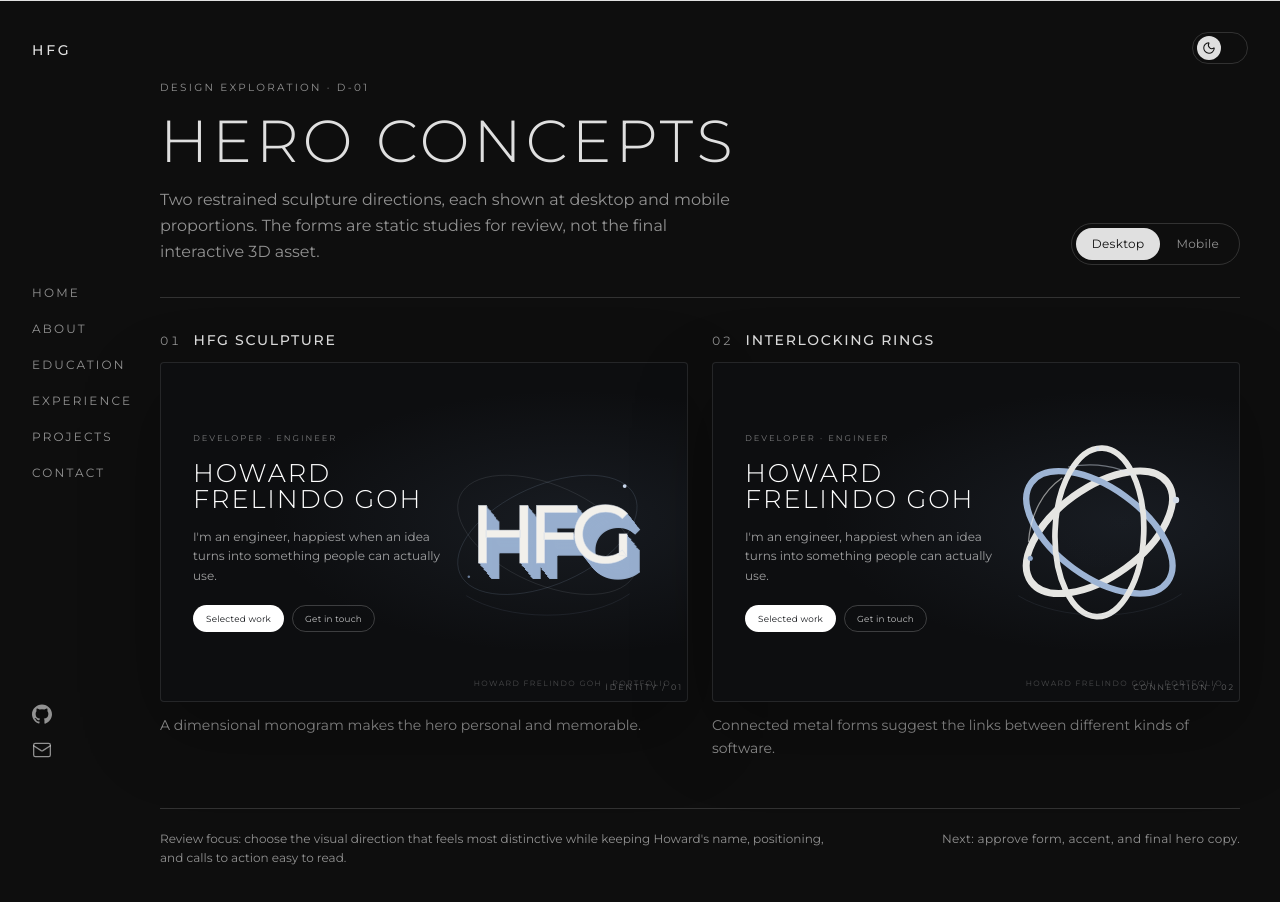
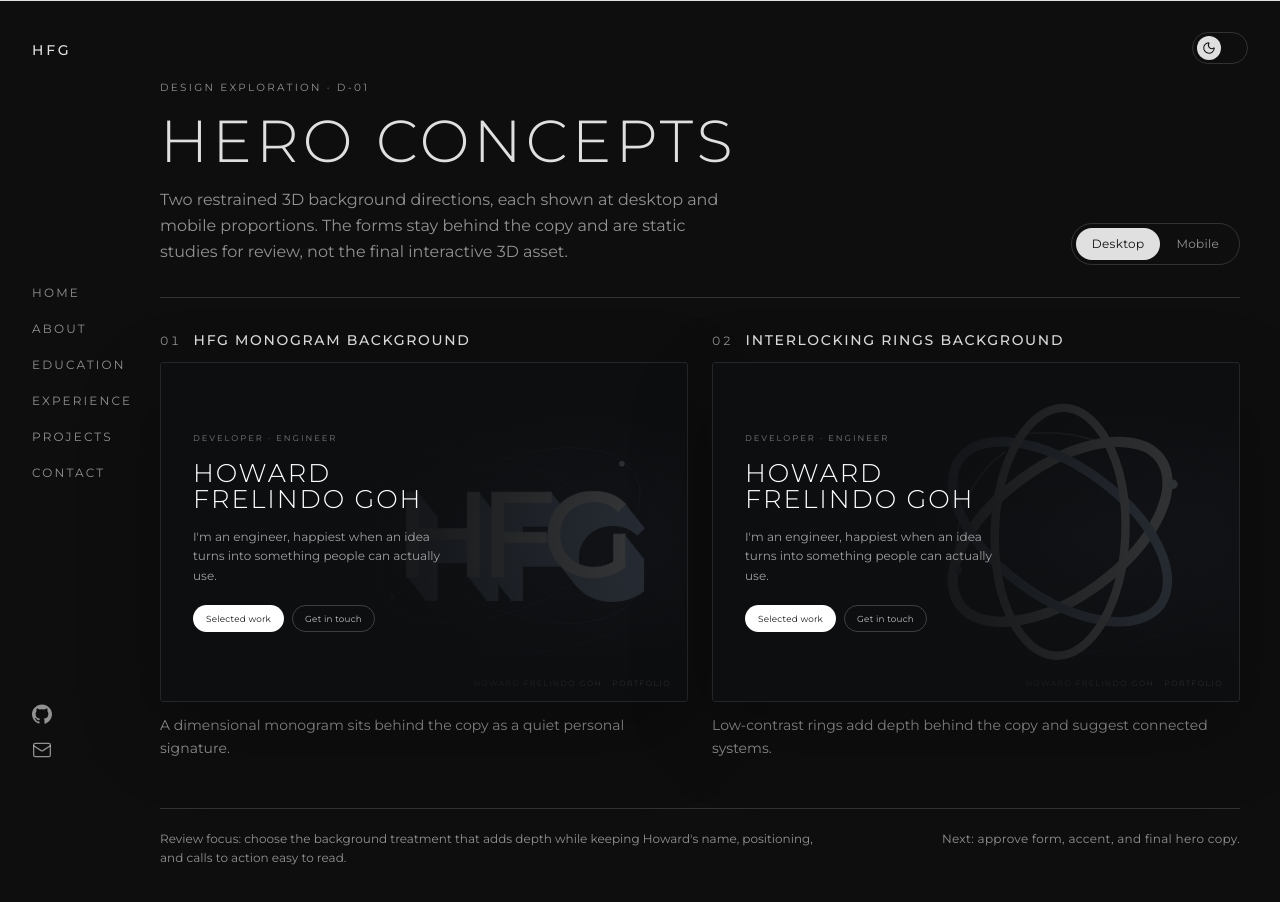
Before and after one commit to Hinsane5/portfolio, a Next.js app: page /design/hero-concepts in a window 1280 px wide. Shown: the top 902 px of the page. Built offline with nearby package versions, Linux system fonts and the light colour scheme; no server answers.

Commit message:
Shift hero concepts into the background

```diff
--- a/src/components/design/HeroConceptGallery.tsx
+++ b/src/components/design/HeroConceptGallery.tsx
@@ -240,13 +240,16 @@ function RingsArtwork() {
   );
 }
 
-function Artwork({ concept }: { concept: Concept }) {
+function Artwork({
+  concept,
+  className,
+}: {
+  concept: Concept;
+  className: string;
+}) {
   return (
-    <div className="absolute inset-0">
+    <div className={cn("pointer-events-none absolute", className)}>
       {concept === "monogram" ? <MonogramArtwork /> : <RingsArtwork />}
-      <span className="absolute right-1 bottom-2 text-[0.5rem] tracking-[0.24em] text-white/35 uppercase">
-        {concept === "monogram" ? "Identity / 01" : "Connection / 02"}
-      </span>
     </div>
   );
 }
@@ -259,8 +262,10 @@ function HeroPreview({
   viewport: Viewport;
 }) {
   const isMobile = viewport === "mobile";
-  const title = concept === "monogram" ? "HFG Sculpture" : "Interlocking Rings";
-  const ConceptArt = <Artwork concept={concept} />;
+  const title =
+    concept === "monogram"
+      ? "HFG Monogram Background"
+      : "Interlocking Rings Background";
 
   return (
     <div
@@ -273,7 +278,24 @@ function HeroPreview({
       role="group"
       aria-label={`${title}, ${viewport} hero mockup`}
     >
-      <div className="pointer-events-none absolute inset-0 -z-10 bg-[radial-gradient(ellipse_at_78%_47%,rgba(88,108,137,0.15),transparent_52%)]" />
+      <div className="pointer-events-none absolute inset-0 z-0 bg-[radial-gradient(ellipse_at_72%_52%,rgba(88,108,137,0.12),transparent_58%)]" />
+      <Artwork
+        concept={concept}
+        className={cn(
+          "z-0",
+          isMobile
+            ? "inset-x-[-8%] top-[38%] bottom-[-3%] opacity-30"
+            : "inset-y-[-9%] right-[-5%] w-[78%] opacity-35",
+        )}
+      />
+      <div
+        className={cn(
+          "pointer-events-none absolute inset-0 z-[1]",
+          isMobile
+            ? "bg-gradient-to-b from-[#0d0e10] via-[#0d0e10]/75 to-[#0d0e10]/45"
+            : "bg-gradient-to-r from-[#0d0e10] via-[#0d0e10]/85 to-[#0d0e10]/45",
+        )}
+      />
 
       <div
         className={cn(
@@ -314,12 +336,6 @@ function HeroPreview({
         </div>
       </div>
 
-      {isMobile ? (
-        <div className="relative mt-2 min-h-0 flex-1">{ConceptArt}</div>
-      ) : (
-        <div className="absolute inset-y-0 right-0 w-[53%]">{ConceptArt}</div>
-      )}
-
       <span className="absolute right-4 bottom-3 text-[0.48rem] tracking-[0.18em] text-white/25 uppercase">
         Howard Frelindo Goh · Portfolio
       </span>
@@ -332,14 +348,14 @@ const concepts: { id: Concept; number: string; title: string; note: string }[] =
     {
       id: "monogram",
       number: "01",
-      title: "HFG Sculpture",
-      note: "A dimensional monogram makes the hero personal and memorable.",
+      title: "HFG Monogram Background",
+      note: "A dimensional monogram sits behind the copy as a quiet personal signature.",
     },
     {
       id: "rings",
       number: "02",
-      title: "Interlocking Rings",
-      note: "Connected metal forms suggest the links between different kinds of software.",
+      title: "Interlocking Rings Background",
+      note: "Low-contrast rings add depth behind the copy and suggest connected systems.",
     },
   ];
 
@@ -358,9 +374,9 @@ export function HeroConceptGallery() {
               Hero concepts
             </h1>
             <p className="text-muted mt-4 max-w-xl text-sm leading-relaxed sm:text-base">
-              Two restrained sculpture directions, each shown at desktop and
-              mobile proportions. The forms are static studies for review, not
-              the final interactive 3D asset.
+              Two restrained 3D background directions, each shown at desktop and
+              mobile proportions. The forms stay behind the copy and are static
+              studies for review, not the final interactive 3D asset.
             </p>
           </div>
 
@@ -412,9 +428,9 @@ export function HeroConceptGallery() {
 
         <aside className="border-hairline text-muted mt-12 border-t pt-5 text-xs leading-relaxed sm:flex sm:items-start sm:justify-between sm:gap-8">
           <p className="max-w-2xl">
-            Review focus: choose the visual direction that feels most
-            distinctive while keeping Howard&apos;s name, positioning, and calls
-            to action easy to read.
+            Review focus: choose the background treatment that adds depth while
+            keeping Howard&apos;s name, positioning, and calls to action easy to
+            read.
           </p>
           <p className="mt-3 shrink-0 tracking-wide sm:mt-0">
             Next: approve form, accent, and final hero copy.
```
Also changed, not shown: 3 other files (tests, documents, lock files or other folders).
